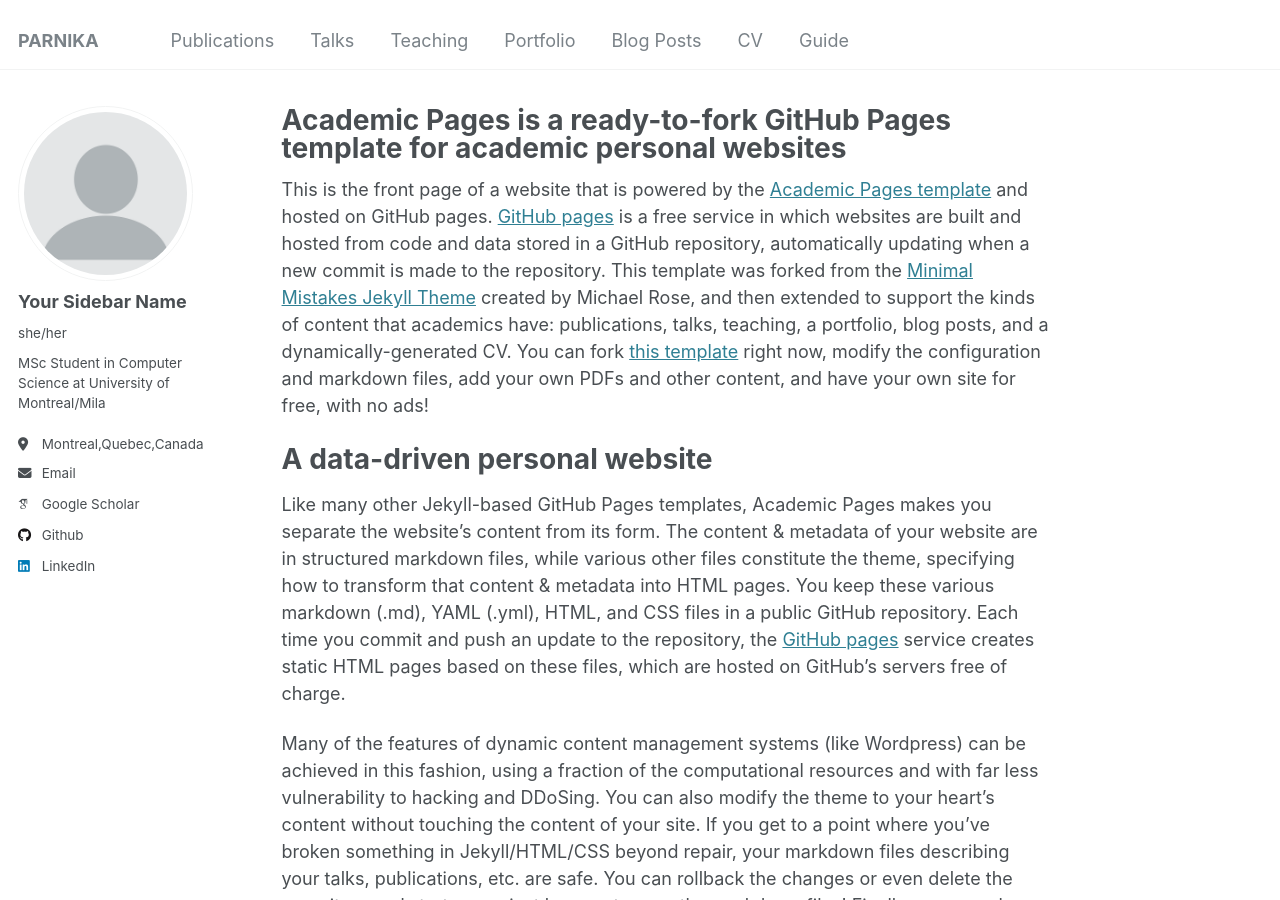
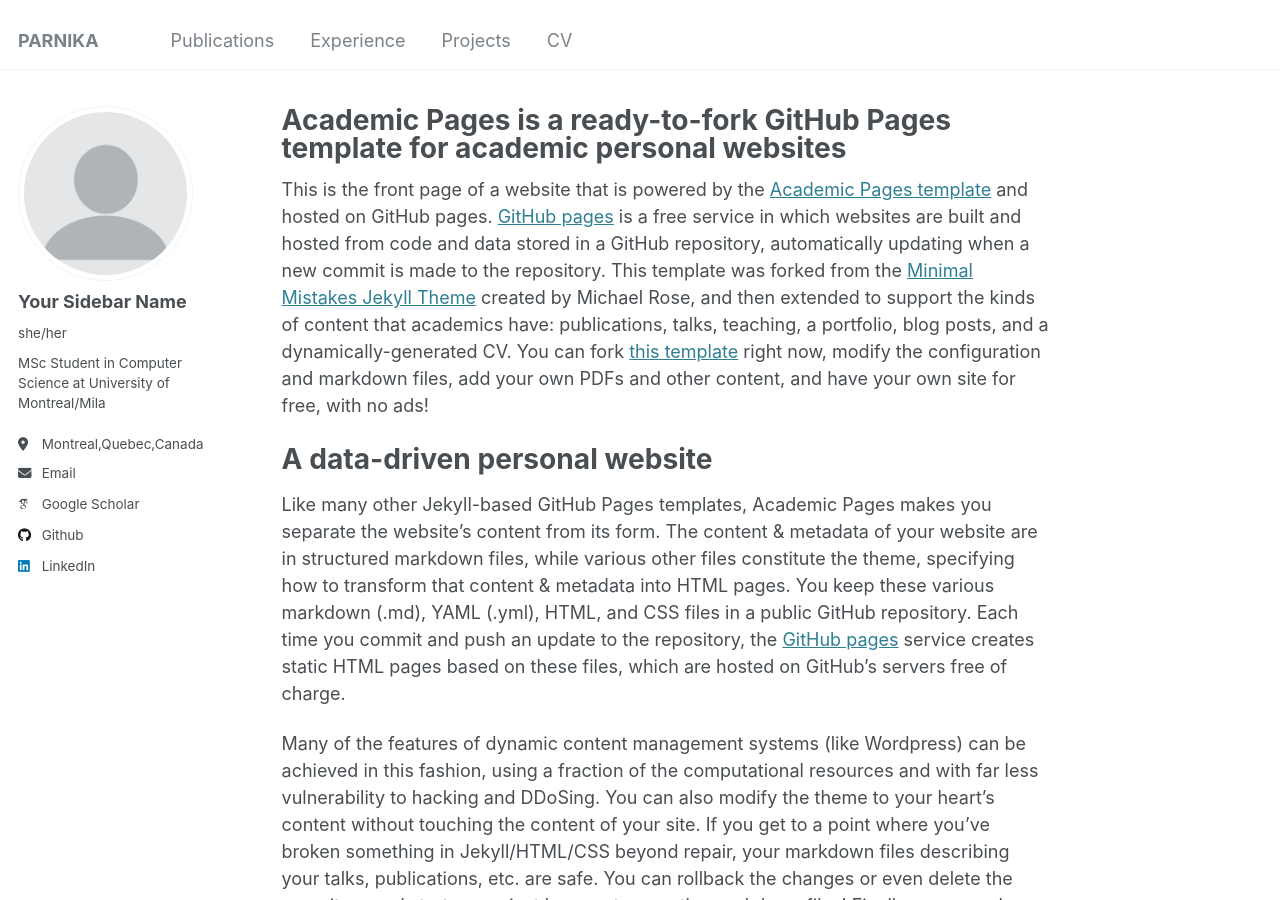
Before and after one commit to parnika31/parnika31.github.io, a Jekyll site: the page built from _pages/about.md, in a window 1280 px wide and 900 px high. Built offline with Jekyll 4.4.1, drawn with Linux system fonts in a browser that asks for light colours; some web fonts are replaced.

Commit message:
Update navigation.yml

```diff
--- a/_data/navigation.yml
+++ b/_data/navigation.yml
@@ -8,20 +8,11 @@ main:
   - title: "Publications"
     url: /publications/
 
-  - title: "Talks"
-    url: /talks/
+  - title: "Experience"
+    url: /experience/
 
-  - title: "Teaching"
-    url: /teaching/
-
-  - title: "Portfolio"
+  - title: "Projects"
     url: /portfolio/
-
-  - title: "Blog Posts"
-    url: /year-archive/
 
   - title: "CV"
     url: /cv/
-
-  - title: "Guide"
-    url: /markdown/
```
